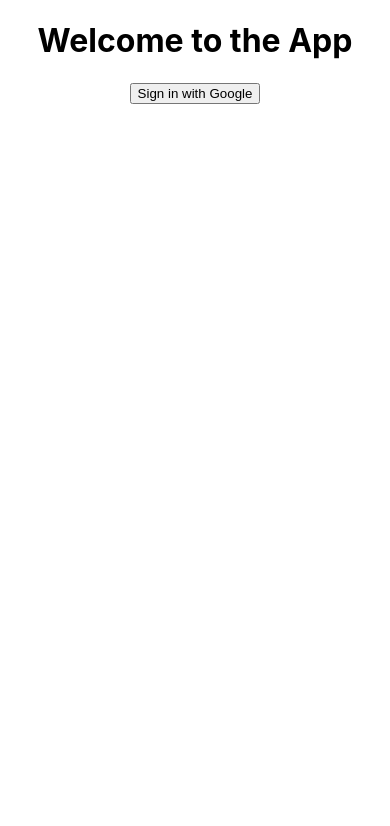
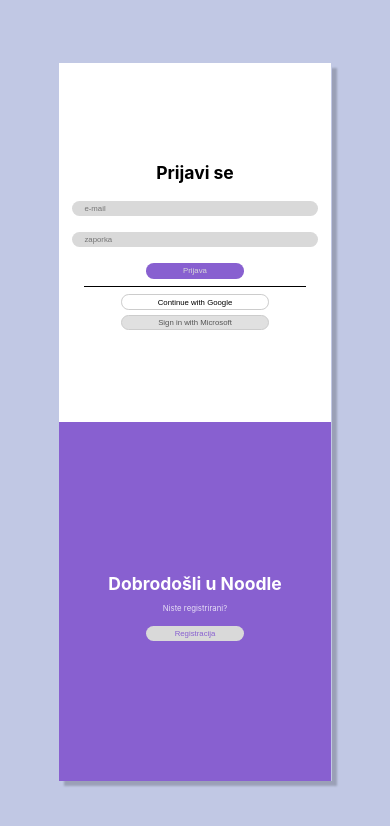
Before and after one commit to jana-gazdek/Noodle, a React (Create React App) app in the folder client/: page /login in a window 390 px wide. Shown: the top 826 px of the page. Built offline with nearby package versions, Linux system fonts and the light colour scheme; no server answers.

Commit message:
Ureden login page(css, js)

```diff
--- a/client/src/components/login.js
+++ b/client/src/components/login.js
@@ -1,12 +1,30 @@
 import React from 'react';
+import '../styles/login.css';
 
 function Login({ handleGoogleLogin }) {
   return (
-    <div className="home-container">
-      <h1>Welcome to the App</h1>
-      <button onClick={handleGoogleLogin} className="login-button">
-        Sign in with Google
-      </button>
+    <div className="login-container">
+      <div className="login-section">
+        <h1>Prijavi se</h1>
+        <form>
+          <label>
+            <input type="email" className="input-field" placeholder='e-mail'/>
+          </label>
+          <label>
+            <input type="password" className="input-field" placeholder='zaporka'/>
+          </label>
+          <button type="submit" className="login-button">Prijava</button>
+        </form>
+        <div className="separator"></div>
+        <button onClick={handleGoogleLogin} className="google-login-button">Continue with Google</button>
+        <button className="microsoft-login-button">Sign in with Microsoft</button>
+      </div>
+
+      <div className="welcome-section">
+        <h1>Dobrodošli u Noodle</h1>
+        <p>Niste registrirani?</p>
+        <button className="register-button">Registracija</button>
+      </div>
     </div>
   );
 }
--- a/client/src/components/pocetna.js
+++ b/client/src/components/pocetna.js
@@ -19,8 +19,8 @@
     <div className="pocetna-container">
       {user && (
         <>
-          <h1>Dobrodosao, {user.name} {user.surname}</h1>
-          <p>Prijava uspjesna.</p>
+          <h1>Bok, {user.name.givenName} {user.name.familyName}!</h1>
+          <p>Prijava uspješna.</p>
         </>
       )}
     </div>
--- a/client/src/styles/App.css
+++ b/client/src/styles/App.css
@@ -1,38 +1,3 @@
 .App {
   text-align: center;
 }
-
-.App-logo {
-  height: 40vmin;
-  pointer-events: none;
-}
-
-@media (prefers-reduced-motion: no-preference) {
-  .App-logo {
-    animation: App-logo-spin infinite 20s linear;
-  }
-}
-
-.App-header {
-  background-color: #282c34;
-  min-height: 100vh;
-  display: flex;
-  flex-direction: column;
-  align-items: center;
-  justify-content: center;
-  font-size: calc(10px + 2vmin);
-  color: white;
-}
-
-.App-link {
-  color: #61dafb;
-}
-
-@keyframes App-logo-spin {
-  from {
-    transform: rotate(0deg);
-  }
-  to {
-    transform: rotate(360deg);
-  }
-}
--- a/client/src/styles/index.css
+++ b/client/src/styles/index.css
@@ -1,13 +1,25 @@
 body {
   margin: 0;
+  padding: 0;
+  display: flex;
+  justify-content: center;
+  align-items: center;
   font-family: -apple-system, BlinkMacSystemFont, 'Segoe UI', 'Roboto', 'Oxygen',
     'Ubuntu', 'Cantarell', 'Fira Sans', 'Droid Sans', 'Helvetica Neue',
     sans-serif;
   -webkit-font-smoothing: antialiased;
   -moz-osx-font-smoothing: grayscale;
+  background-color: #C1C8E4;
+}
+
+#root {
+  display: flex;
+  justify-content: center;
+  align-items: center;
+  width: 100%;
+  height: 100%
 }
 
 code {
-  font-family: source-code-pro, Menlo, Monaco, Consolas, 'Courier New',
-    monospace;
+  font-family: source-code-pro, Menlo, Monaco, Consolas, 'Courier New', monospace;
 }
--- /dev/null
+++ b/client/src/styles/login.css
@@ -0,0 +1,197 @@
+body {
+  margin: 0;
+  font-family: 'Inter', 'Roboto', sans-serif;
+  background-color: #c1c8e4;
+  display: flex;
+  align-items: center;
+  justify-content: center;
+  height: 100vh;
+}
+
+.login-container {
+  display: flex;
+  width: 80vw;
+  height: 75vh;
+  background-color: #c1c8e4;
+  position: relative;
+  margin: auto;
+  justify-content: center;
+  box-shadow: 5px 5px 2px rgba(0, 0, 0, 0.2);
+}
+
+.login-section {
+  width: 50%;
+  background-color: #ffffff;
+  padding: 5%;
+  display: flex;
+  flex-direction: column;
+  align-items: center;
+  justify-content: center;
+}
+
+.login-section h1 {
+  font-size: 3.5vw;
+  margin-bottom: 5%;
+  color: #000;
+}
+
+.input-field {
+  width: 90%;
+  height: 3vw;
+  border-radius: 1.5vw;
+  border: none;
+  background-color: #D9D9D9;
+  margin-bottom: 4%;
+  padding: 0 5%;
+  font-size: 1.5vw;
+
+}
+
+.login-button {
+  width: 40%;
+  height: 3vw;
+  background-color: #8860D0;
+  color: #D9D9D9;
+  border-radius: 1.5vw;
+  border: none;
+  font-size: 1.5vw;
+  cursor: pointer;
+}
+
+.separator {
+  width: 90%;
+  height: 1px;
+  background-color: #000;
+  margin-top: 3%;
+  margin-bottom: 3%;
+}
+
+.google-login-button,
+.microsoft-login-button {
+  width: 60%;
+  height: 3vw;
+  border: 1px solid #ccc;
+  background-color: #ffffff;
+  border-radius: 1.5vw;
+  padding: 2%;
+  margin-bottom: 2%;
+  font-size: 1.5vw;
+  cursor: pointer;
+}
+
+.google-login-button {
+  display: flex;
+  align-items: center;
+  justify-content: center;
+}
+
+.microsoft-login-button {
+  display: flex;
+  align-items: center;
+  justify-content: center;
+  background-color: #e0e0e0;
+  color: #555;
+}
+
+.welcome-section {
+  width: 50%;
+  display: flex;
+  flex-direction: column;
+  align-items: center;
+  justify-content: center;
+  padding: 5%;
+  background-color: #8860D0;
+  color: #ffffff;
+}
+
+.welcome-section h1 {
+  font-size: 3.5vw;
+  color: #fff;
+  margin-bottom: 1%;
+}
+
+.welcome-section p {
+  font-size: 1.5vw;
+  line-height: 1.2;
+  color: rgba(255, 255, 255, 0.8);
+  margin-bottom: 5%;
+}
+
+.register-button {
+  width: 40%;
+  height: 3vw;
+  background-color: #D9D9D9;
+  color: #8860D0;
+  border-radius: 1.5vw;
+  border: none;
+  font-size: 1.5vw;
+  cursor: pointer;
+}
+
+@media (max-width: 768px) {
+  body {
+    font-family: 'Inter', 'Roboto', sans-serif;
+    background-color: #c1c8e4;
+    display: flex;
+    align-items: center;
+    justify-content: center;
+    width: 100%;
+  }
+
+  .login-container {
+    display: flex;
+    flex-direction: column;
+    width: 70vw;
+    height: 85vh;
+    align-items: center;
+    justify-content: center;
+    box-shadow: 5px 5px 2px rgba(0, 0, 0, 0.2);
+  }
+
+  .login-section {
+    height: 50%;
+    width: 90%;
+  }
+
+  .login-section h1 {
+    font-size: 4.5vw;
+  }
+
+  .input-field {
+    height: 4vw;
+    border-radius: 2vw;
+    font-size: 2vw;
+  }
+
+  .login-button {
+    height: 4vw;
+    border-radius: 2vw;
+    font-size: 2vw;
+  }
+
+  .google-login-button,
+  .microsoft-login-button {
+    height: 4vw;
+    border-radius: 2vw;
+    font-size: 2vw;
+  }
+
+  .welcome-section {
+    height: 50%;
+    width: 90%;
+  }
+
+  .welcome-section h1 {
+    font-size: 4.5vw;
+  }
+
+  .welcome-section p {
+    font-size: 2vw;
+  }
+
+  .register-button {
+    height: 4vw;
+    border-radius: 2vw;
+    font-size: 2vw;
+  }
+}
```
